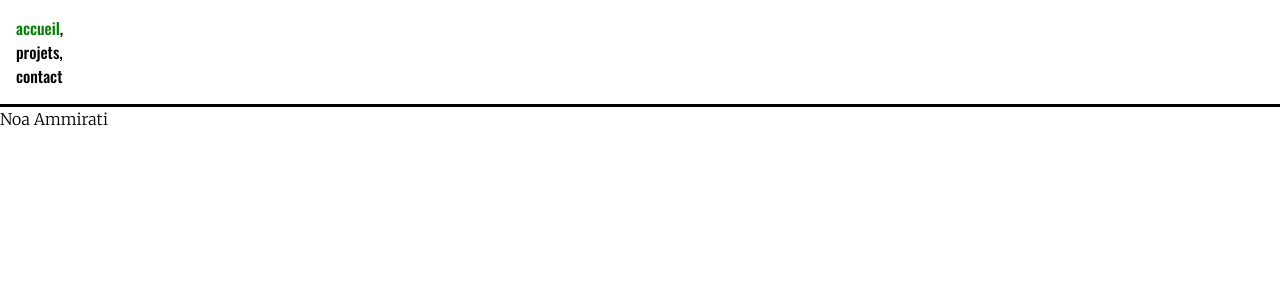
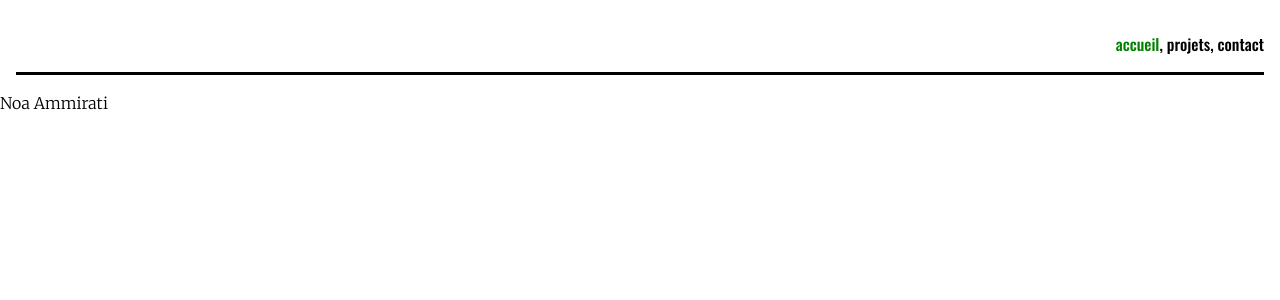
Before and after one commit to Noammirati/next-portfolio, a Next.js app: page / in a window 1280 px wide. Shown: the top 300 px of the page. Built offline with nearby package versions, Linux system fonts and the light colour scheme.

Commit message:
first commit config

```diff
--- /dev/null
+++ b/postcss.config.js
@@ -0,0 +1,6 @@
+module.exports = {
+  plugins: {
+    tailwindcss: {},
+    autoprefixer: {},
+  },
+}
--- /dev/null
+++ b/tailwind.config.js
@@ -0,0 +1,8 @@
+/** @type {import('tailwindcss').Config} */
+module.exports = {
+  content: ['./app/**/*.tsx'],
+  theme: {
+    extend: {},
+  },
+  plugins: [],
+}
```
